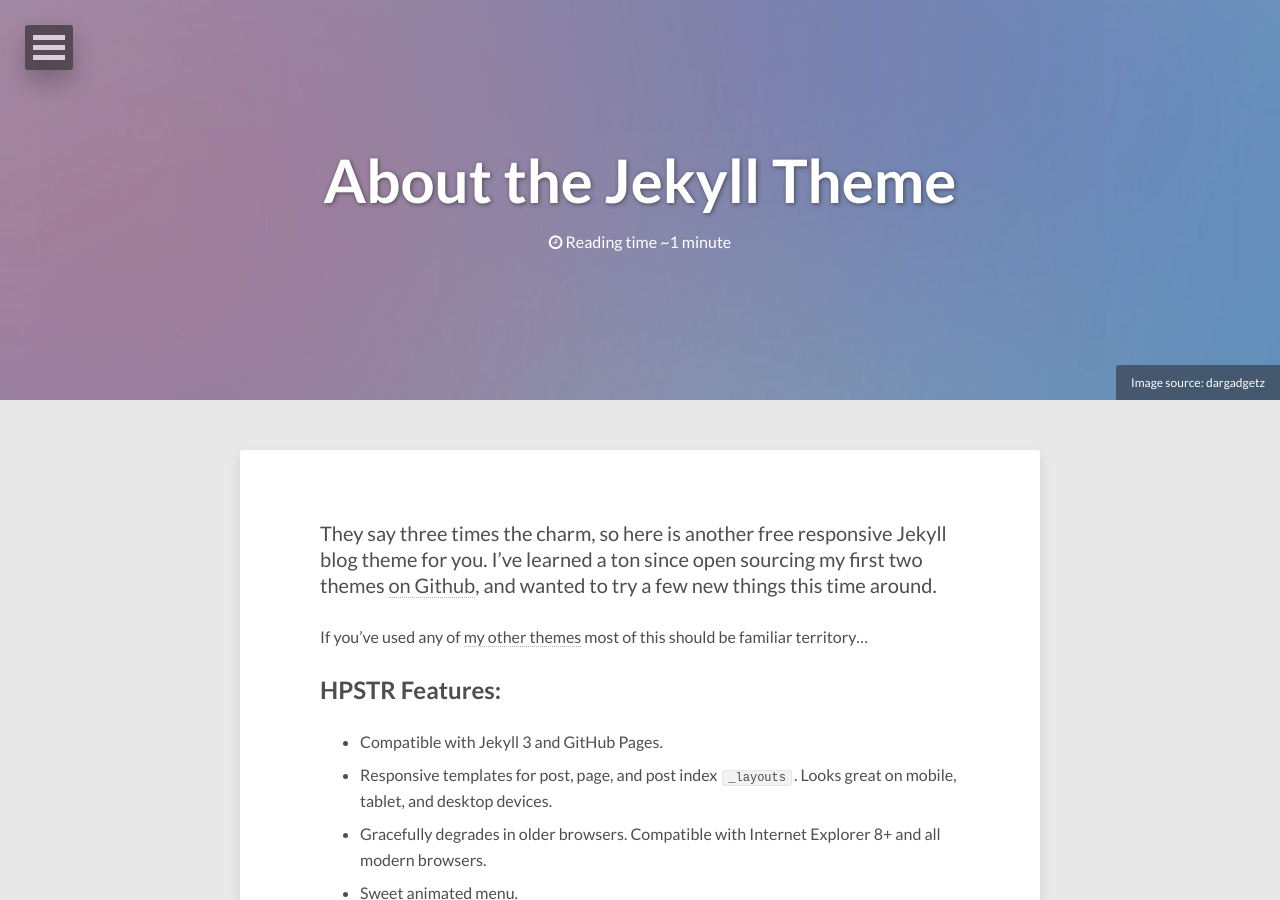
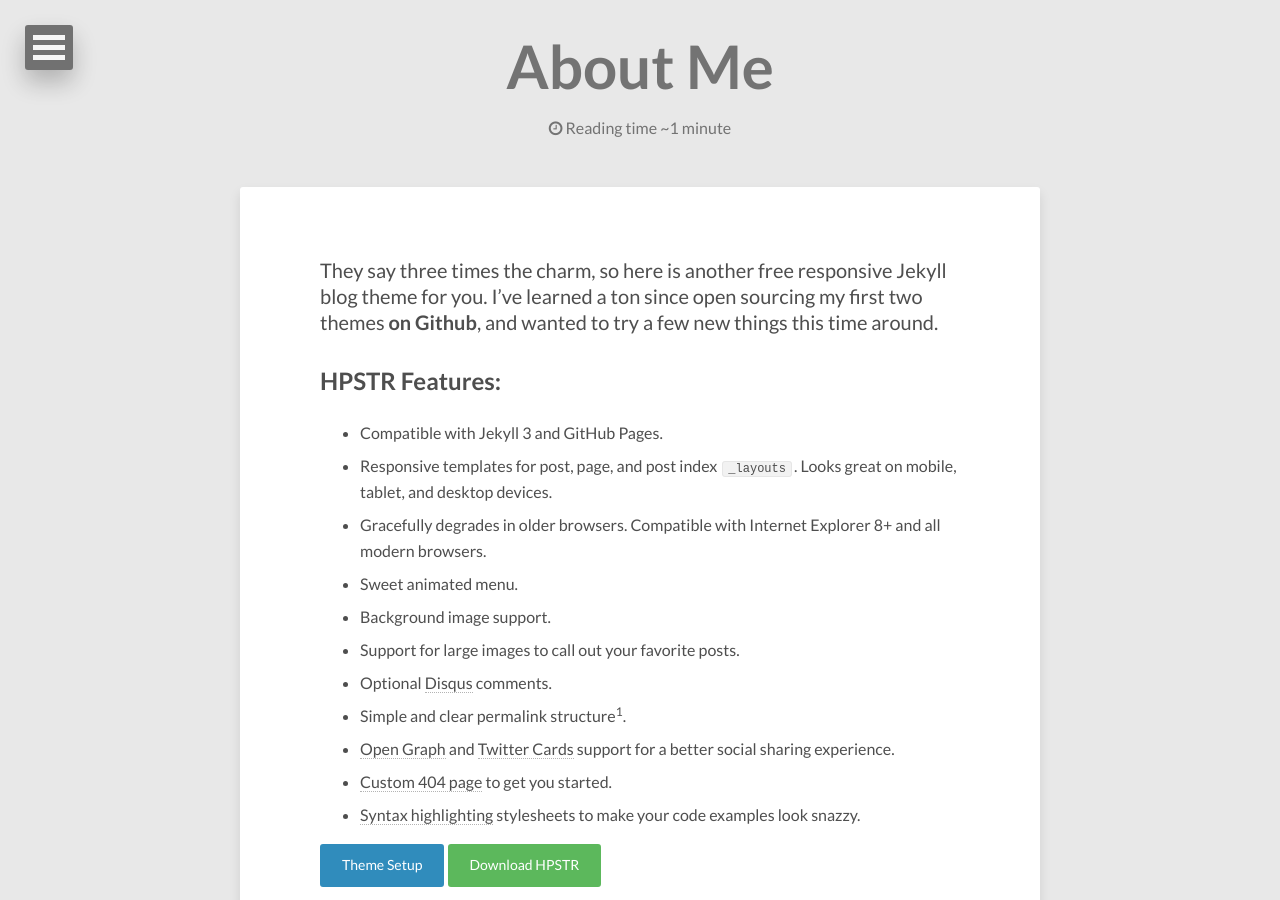
Before and after one commit to angle2v/angle2v.github.io, a Jekyll site: the page built from about/index.md, in a window 1280 px wide and 900 px high. Built offline with Jekyll 4.4.1, drawn with Linux system fonts in a browser that asks for light colours; nearby versions of some CDN libraries.

Commit message:
update blog

```diff
--- a/about/index.md
+++ b/about/index.md
@@ -1,17 +1,13 @@
 ---
 layout: page
-title: About the Jekyll Theme
+title: About Me
 image:
-  feature: abstract-5.jpg
-  credit: dargadgetz
-  creditlink: http://www.dargadgetz.com/ios-7-abstract-wallpaper-pack-for-iphone-5-and-ipod-touch-retina/
+feature: abstract-5.jpg
 comments: false
 modified: 2016-02-01
 ---
 
-They say three times the charm, so here is another free responsive Jekyll blog theme for you. I've learned a ton since open sourcing my first two themes [on Github](http://github.com/angle2v), and wanted to try a few new things this time around.
-
-If you've used any of [my other themes](http://mademistakes.com/work/jekyll-themes/) most of this should be familiar territory...
+They say three times the charm, so here is another free responsive Jekyll blog theme for you. I've learned a ton since open sourcing my first two themes **[on Github](http://github.com/angle2v)**, and wanted to try a few new things this time around.
 
 ## HPSTR Features:
 
--- a/index.html
+++ b/index.html
@@ -5,7 +5,7 @@
 tags: [Jekyll, theme, themes, responsive, blog, modern]
 comments: false
 image:
-  feature: abstract-1.jpg
+feature: abstract-1.jpg
 ---
 
 {% for post in paginator.posts %}
```
Also changed, not shown: _posts/2019-12-10-test-blog.md (+1 -1 lines), theme-setup/index.md (+1 -3 lines).
